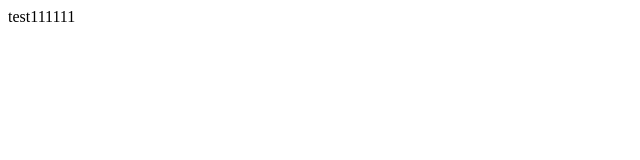
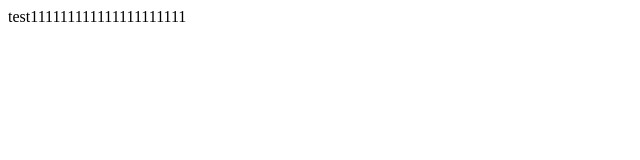
Before and after one commit to juyougn/2023java_web, a plain HTML site: page index.html in a window 1280 px wide. Shown: the whole page, without its empty margins (0-640 px from the left). Drawn offline with Linux system fonts and the light colour scheme.

Commit message:
Update index.html

```diff
--- a/index.html
+++ b/index.html
@@ -8,7 +8,7 @@
 <body>
     <div class="content">
 
-        test111111
+        test111111111111111111111
 
     </div>
 </body>
```
